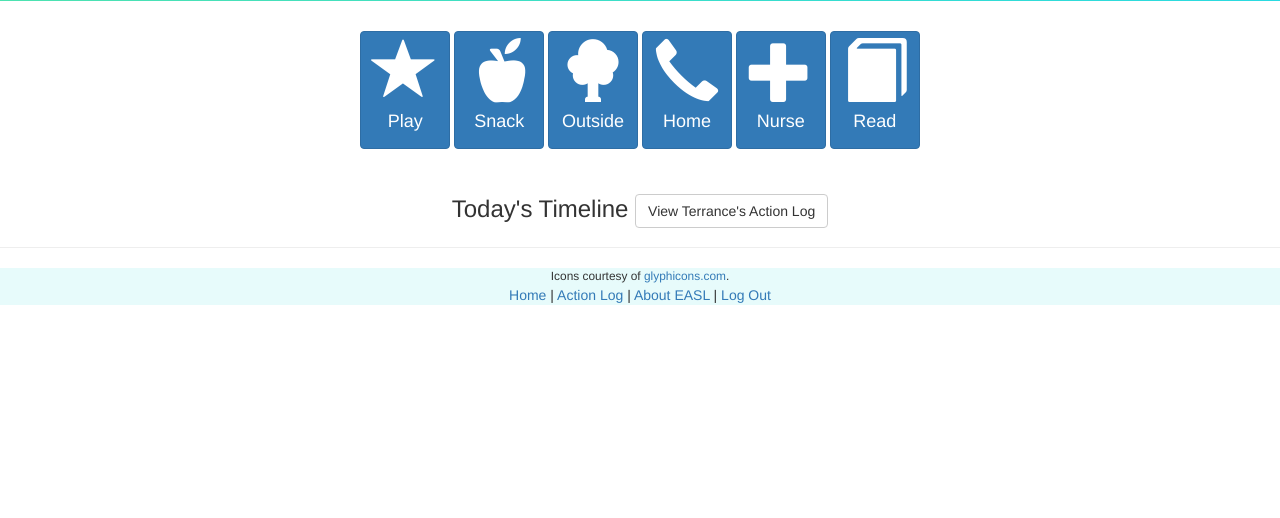
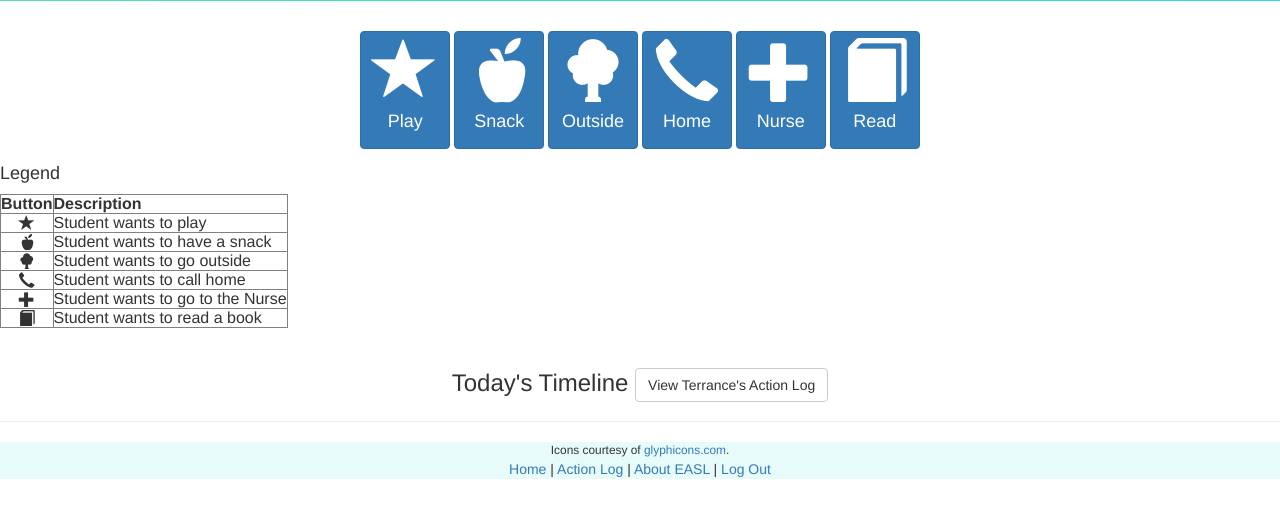
Before and after one commit to curleyt1/EASL, a Django app: page /student/1/ in a window 1280 px wide. Shown: the part 193-711 px from the top of the page. Run offline with Django 3.2, Linux system fonts and the light colour scheme; a user stored in the database is signed in; data comes from the database, SQL or seed files in the repository; both versions use the stored data as it was after the commit; some libraries are stand-ins or nearby versions.

Commit message:
Added Legend to the Student profile page

```diff
--- a/easl/webApp/templates/student_detail.html
+++ b/easl/webApp/templates/student_detail.html
@@ -73,6 +73,39 @@
       </a>
     {% endbuttons %}
   </div>
+
+  <table border="1">
+    <h4>Legend</h4>
+    <tr>
+      <th>Button</th>
+      <th>Description</th>
+    </tr>
+    <tr>
+      <td class='text-center'><span class="glyphicon glyphicon-star"></td>
+      <td>Student wants to play</td>
+    </tr>
+    <tr>
+      <td class='text-center'><span class="glyphicon glyphicon-apple"></td>
+      <td>Student wants to have a snack</td>
+    </tr>
+    <tr>
+      <td class='text-center'><span class="glyphicon glyphicon-tree-deciduous"></td>
+      <td>Student wants to go outside</td>
+    </tr>
+    <tr>
+      <td class='text-center'><span class="glyphicon glyphicon-earphone"></td>
+      <td>Student wants to call home</td>
+    </tr>
+    <tr>
+      <td class='text-center'><span class="glyphicon glyphicon-plus"></td>
+      <td>Student wants to go to the Nurse</td>
+    </tr>
+    <tr>
+      <td class='text-center'><span class="glyphicon glyphicon-book"></td>
+      <td>Student wants to read a book</td>
+    </tr>
+  </table>
+
 {% endif %}
 
 <div class="page-header">
```
Also changed, not shown: easl/db.sqlite3.
